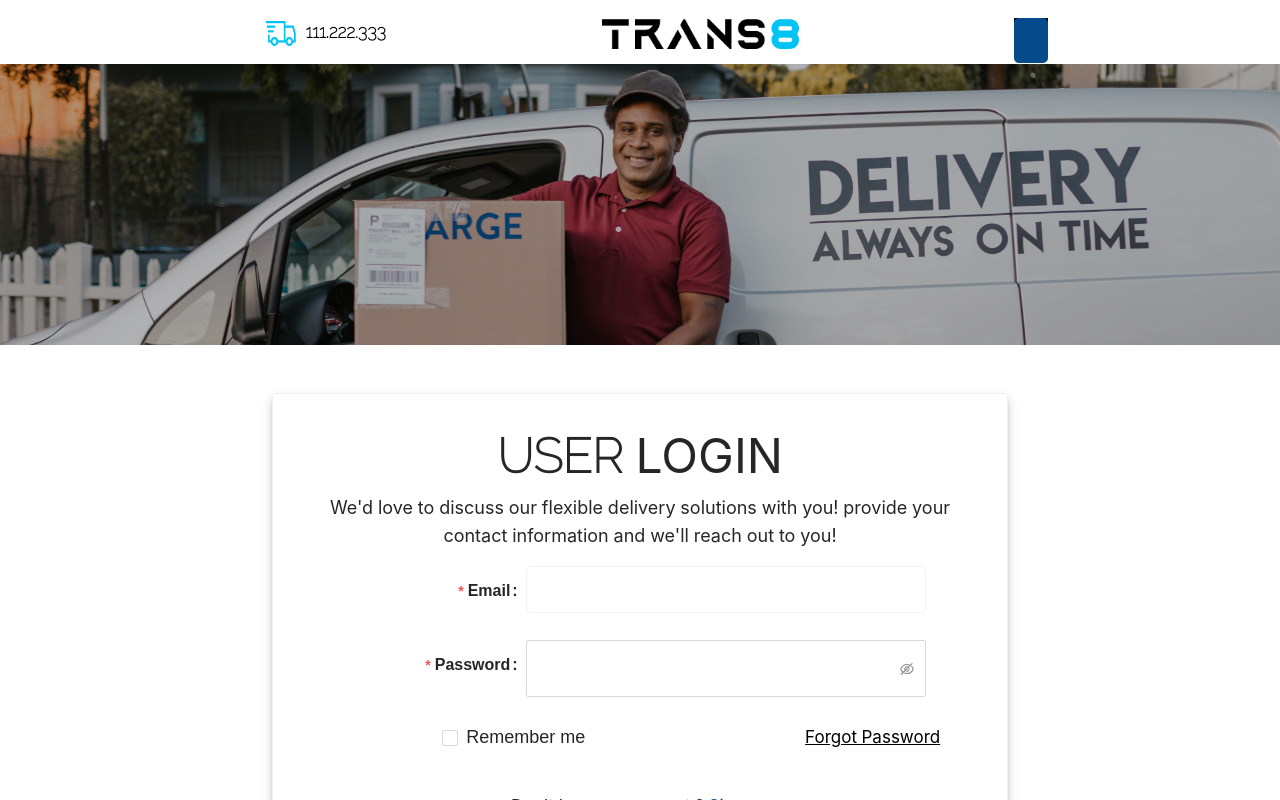
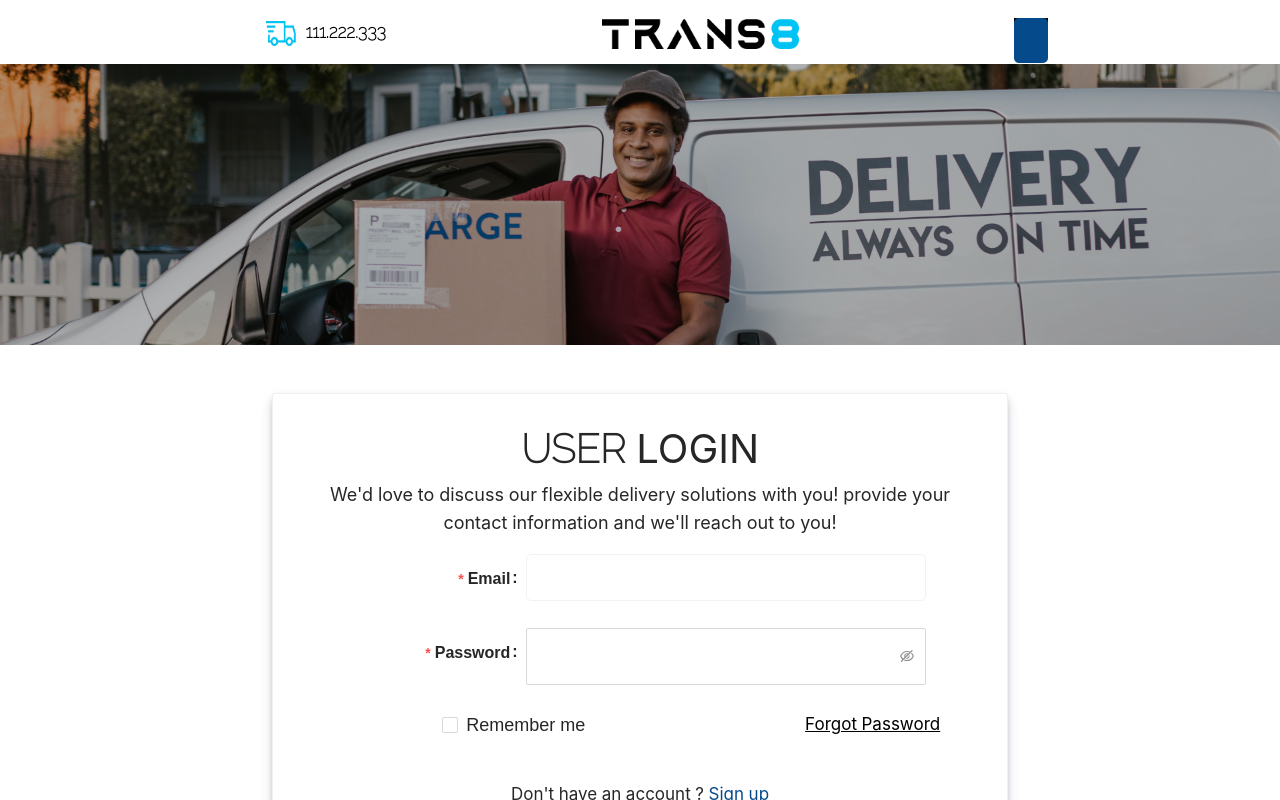
Before and after one commit to trans8-frontend/trans8-frontend, a React (Create React App) app: page /login in a window 1280 px wide. Shown: the top 800 px of the page. Built offline with nearby package versions, Linux system fonts and the light colour scheme.

Commit message:
chnages in app.css

```diff
--- a/src/App.css
+++ b/src/App.css
@@ -28,11 +28,11 @@
   text-align: center;
 }
 .top-head{
-  font-size: 48px;
+  font-size: 40px;
 }
 .bold{
   font: normal normal 600 48px/56px Raleway;
-  font-size: 48px;
+  font-size: 40px;
 }
 p{
   font-size: 18px;
--- a/src/Components/Header/Header.js
+++ b/src/Components/Header/Header.js
@@ -1,5 +1,6 @@
 import React from "react";
 import "./Header.css";
+import {Link} from 'react-router-dom'
 import { slide as Menu } from "react-burger-menu";
 import Logo from "../../assets/Group937.png";
 import Shipping from "../../assets/shipping-fast-solid-svgrepo-com.png";
@@ -35,7 +36,7 @@ const Header = () => {
       </div>
       <div>
         <div div className="brand_logo">
-          <img src={Logo}  height="30" />
+         <Link to="/"> <img src={Logo}  height="30" /></Link>
         </div>
       </div>
       <div>
```
